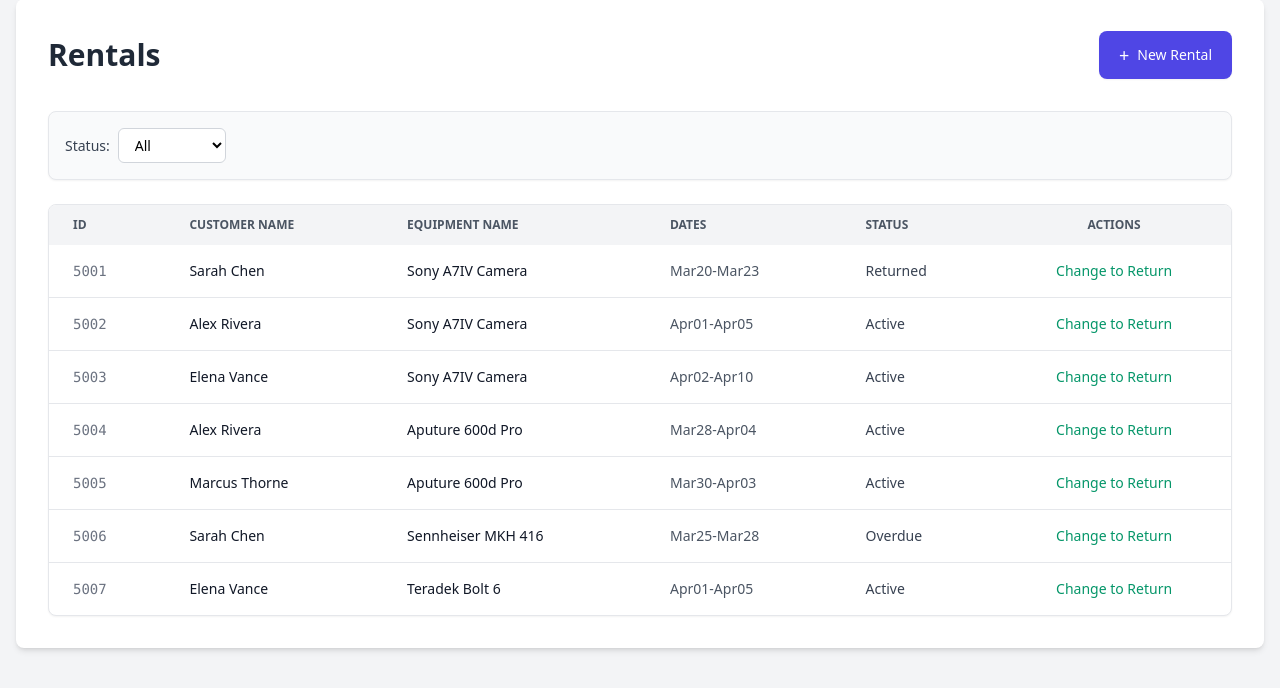
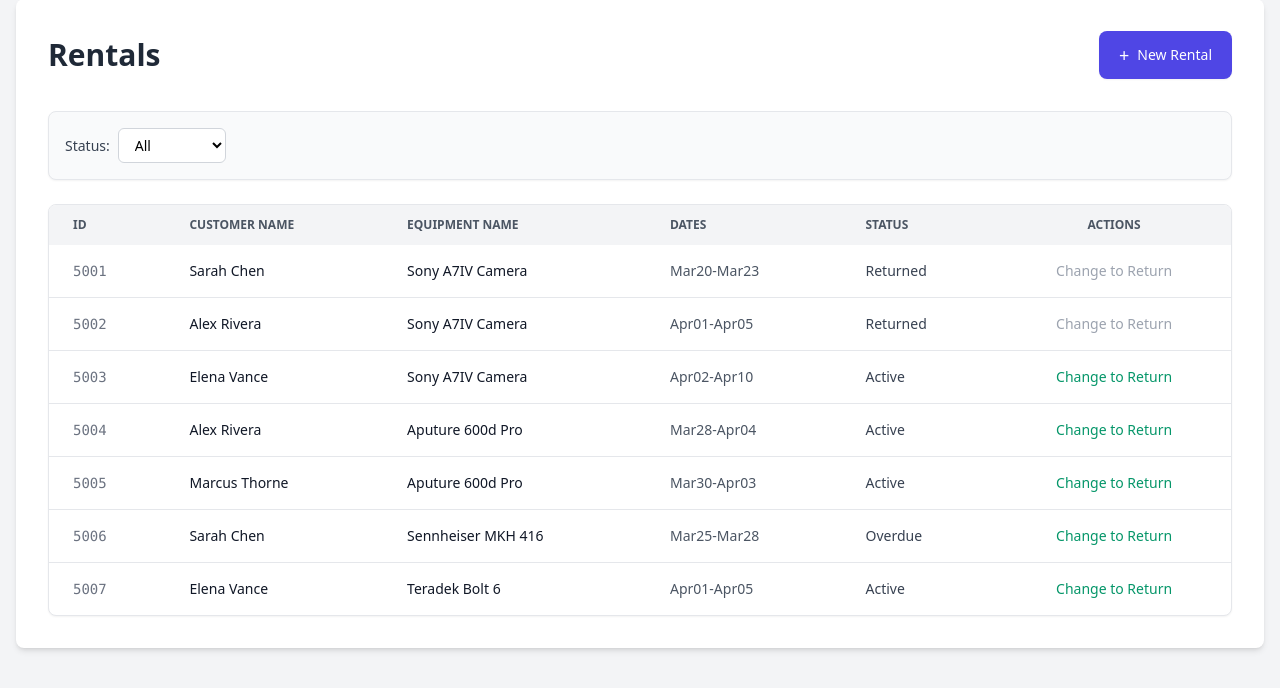
Before and after one commit to Brylov/techrent_pro, a Flask app: page /rentals in a window 1280 px wide. Shown: the part 97-785 px from the top of the page. Run offline with Flask 3, Linux system fonts and the light colour scheme; some libraries are stand-ins or nearby versions.

Commit message:
rental first half done

```diff
--- a/routes/rentals.py
+++ b/routes/rentals.py
@@ -14,7 +14,7 @@ def init_rentals_routes(app):
         filtered_rental = []
         for item in rental_data:
 
-            item_status_str = item['status'].name.lower() # Gets 'active' or 'returned'
+            item_status_str = item['status'].name.lower()
             match_status = (selected_status == 'all' or item_status_str == selected_status)
 
             customer = next((c for c in customer_data if c['id'] == item['customer_id']), None)
@@ -23,6 +23,7 @@ def init_rentals_routes(app):
             equipment = next((e for e in equipment_data if e['id'] == item['equipment_id']), None)
             item['equipment_name'] = equipment['name'] if equipment else "Unknown Equipment"
 
+
             if match_status:
                 filtered_rental.append(item)
 
@@ -30,7 +31,21 @@ def init_rentals_routes(app):
         return render_template(
             'rentals/list.html',
             rental=filtered_rental,     # The filtered list
-            customer=customer_data,
             statuses=unique_statuses,     # The dynamic dropdown list
             selected_status=selected_status, # To keep the dropdown selected
     )
+
+    @app.route('/rentals/<int:rental_id>/return')
+    def rental_return(rental_id):
+        global rental_data
+
+        for index, r  in enumerate(rental_data):
+            if r['id'] == rental_id:
+                if r['status'] == STATUS.RETURNED:
+                    flash("Can't return a returned item", "danger")
+                    return redirect('/rentals')
+                rental_data[index]['status'] = STATUS.RETURNED
+                flash("Item Change to returned", "success")
+                return redirect('/rentals')
+        flash("Error occured couldn't change status", "danger")
+        return redirect('/rentals')
--- a/templates/rentals/list.html
+++ b/templates/rentals/list.html
@@ -54,9 +54,17 @@
                     <td class="px-6 py-4 text-sm text-gray-600">{{ item.start_date | format_date_short }}-{{ item.end_date | format_date_short }}</td>
                     <td class="px-6 py-4 text-sm text-gray-700">{{ item.status.name.title() }}</td>
                     <!-- Action Links -->
-                    <td class="px-6 py-4 text-sm text-center font-medium space-x-2 ">
-                        <!-- change to returned -->
-                        <a href="/rentals/{{ item.id }}/return" class="text-emerald-600 hover:text-emerald-900 hover:underline">Change to Return</a>
+                    <td class="px-6 py-4 text-sm text-center font-medium">
+                        {% if item.status.name != 'RETURNED' %}
+                            <a href="/rentals/{{ item.id }}/return"
+                            class="text-emerald-600 hover:text-emerald-900 hover:underline">
+                            Change to Return
+                            </a>
+                        {% else %}
+                            <span class="text-gray-400 cursor-not-allowed" title="Item already returned">
+                                Change to Return
+                            </span>
+                        {% endif %}
                     </td>
                 </tr>
                 {% endfor %}
```
